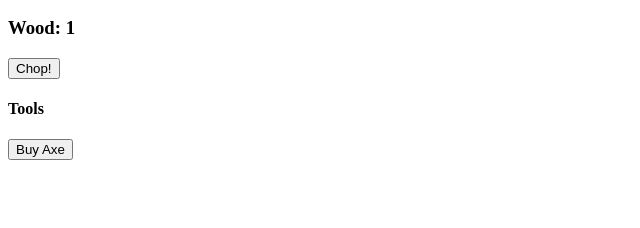
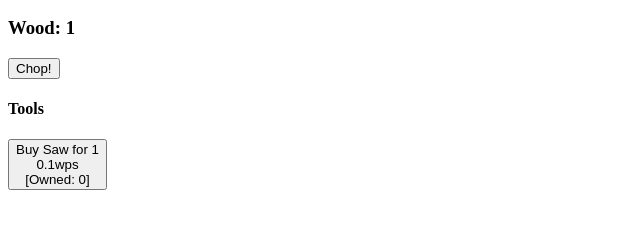
Before and after one commit to BotHooligan/clicker-game, a plain HTML site: page index.html in a window 1280 px wide. Both pictures are taken after a click on the button "Chop!". Shown: the part 110-338 px from the top of the page, without its empty margins (0-640 px from the left). Drawn offline with Linux system fonts and the light colour scheme.

Commit message:
Add files via upload
Finished some clicker part and building part and stuff

```diff
--- a/index.html
+++ b/index.html
@@ -14,8 +14,8 @@
     <button type="button" onclick="scorePlusPlus()">Chop!</button>
 
     <h4>Tools</h4>
-    <button type="button" id="buyAxe" onclick="axe.purchase()">
-        Buy Axe
-    </button>
+    <button type="button" id="buySaw" onclick="saw.purchase()"></button>
+    <button type="button" id="buyAxe" onclick="axe.purchase()"></button>
+    <button type="button" id="buyChainsaw" onclick="chainsaw.purchase()"></button>
 </body>
 </html>
--- a/src/building.js
+++ b/src/building.js
@@ -2,19 +2,42 @@ class Building{
     constructor(buildingName, baseCps, baseCost, buttonId){
     this.buildingName = buildingName;
     this.baseCps = baseCps / (1000/tickRate);
+    this.baseCost = baseCost;
     this.cost = baseCost;
     this.buttonId = buttonId;
     this.amountOwned = 0;
     this.cps = 0;
-    this.visible = true; //Change to false
+    this.visible = false;
     }
 
     purchase(){
+        if (score>=this.cost){
+            score -= this.cost;
+            this.amountOwned++;
+            this.cps = this.baseCps * this.amountOwned;
+            this.cost = Math.ceil(this.cost * 1.15**this.amountOwned);
 
-        score -= this.cost;
-        this.amountOwned++;
-        this.cps = this.baseCps * this.amountOwned;
-        this.cost = Math.ceil(this.cost * 1.15**this.amountOwned);
+        }
+    }
 
+    buttonState(){
+        if (!this.visible){
+            document.getElementById(this.buttonId).style.display = "none";
+
+            if (score >= this.baseCost){
+                this.visible = true;
+                document.getElementById(this.buttonId).style.display = 'initial';
+            }
+        }
+
+        if (score < this.cost){
+            document.getElementById(this.buttonId).disabled = true;
+        } else {
+            document.getElementById(this.buttonId).disabled = false;
+        }
+
+        document.getElementById(this.buttonId).innerHTML = "Buy " + this.buildingName + " for " + Math.ceil(this.cost).toLocaleString()
+        + "<br>" + (this.baseCps * 1000/tickRate).toLocaleString() + "wps"
+        + "<br> [Owned: " + this.amountOwned + ']';
     }
 }
--- a/src/main.js
+++ b/src/main.js
@@ -1,11 +1,15 @@
-const tickRate = 1000 / 30;
+const tickRate = 1000 / 30; // 30 FPS
 
 let score = 0;
 
-let axe = new Building('Axe', 0.1, 15, 'buyAxe');
+let saw = new Building('Saw', 0.1, 1, 'buySaw')
+let axe = new Building('Axe', 0.25, 15, 'buyAxe');
+let chainsaw = new Building('Chainsaw', 1, 100, 'buyChainsaw');
 
 function incScore(){
+    score += saw.cps;
     score += axe.cps;
+    score += chainsaw.cps;
 }
 
 function scorePlusPlus(){
@@ -13,8 +17,15 @@ function scorePlusPlus(){
 
 }
 
+function updateButtons(){
+    axe.buttonState();
+    chainsaw.buttonState();
+    saw.buttonState();
+}
+
 function updatePage(){
     incScore();
+    updateButtons();
     document.getElementById("score").innerHTML =
     Math.floor(score).toLocaleString();
 }
```
